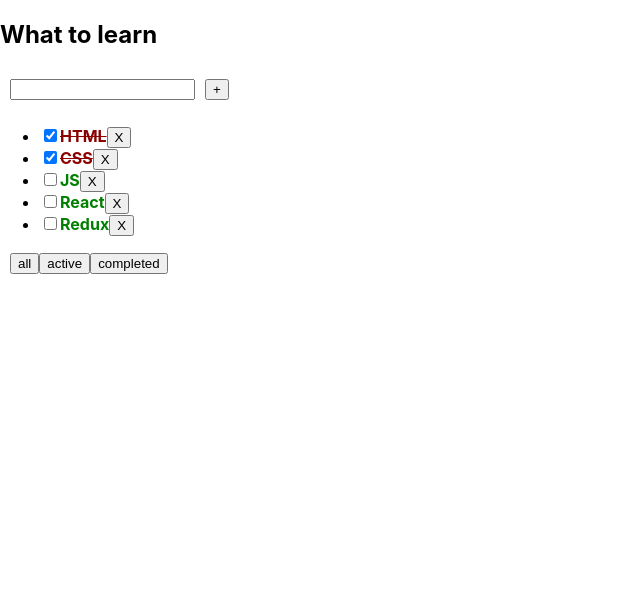
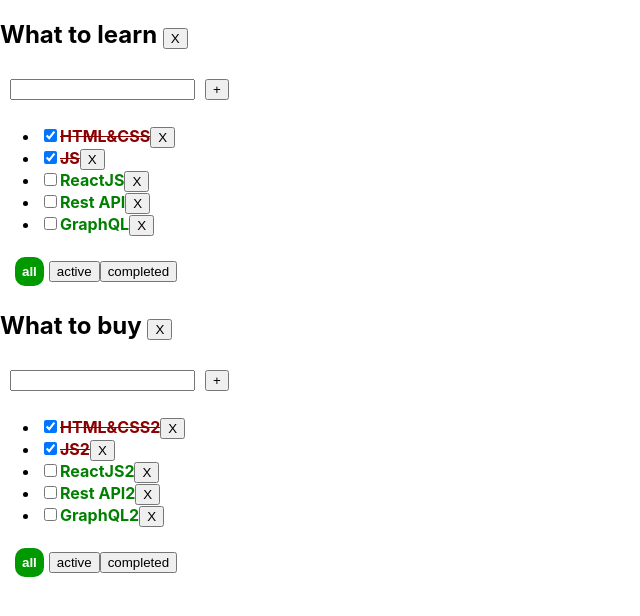
Before and after one commit to remezmax1992g/it-incubator-todolist, a React (Create React App) app: page / in a window 1280 px wide. Shown: the top 616 px of the page, without its empty margins (0-640 px from the left). Built offline with nearby package versions, Linux system fonts and the light colour scheme.

Commit message:
Updated todolist after 5th week

```diff
--- a/src/App.css
+++ b/src/App.css
@@ -1,6 +1,7 @@
 .App {
-    padding: 30px;
-    display: flex;
+    padding: 40px;
+    margin: 20px;
+    display: grid;
 }
 
 .App > div {
--- a/src/App.tsx
+++ b/src/App.tsx
@@ -4,6 +4,13 @@
 import './App.css';
 
 export type FilteredValuesType = "all" | "active" | "completed";
+
+type todolistsType = {
+    id: string,
+    title: string,
+    filter: FilteredValuesType
+}
+
 
 function App() {
     //data
@@ -14,50 +21,84 @@
         {id: v1(), title: "JS", isDone: false},
         {id: v1(), title: "React", isDone: false},
         {id: v1(), title: "Redux", isDone: false},
+    ];
+    let todolistID1=v1();
+    let todolistID2=v1();
+    //state
+    let [tasks, setTasks] = useState({
+        [todolistID1]:[
+            {id: v1(), title: "HTML&CSS", isDone: true},
+            {id: v1(), title: "JS", isDone: true},
+            {id: v1(), title: "ReactJS", isDone: false},
+            {id: v1(), title: "Rest API", isDone: false},
+            {id: v1(), title: "GraphQL", isDone: false},
+        ],
+        [todolistID2]:[
+            {id: v1(), title: "HTML&CSS2", isDone: true},
+            {id: v1(), title: "JS2", isDone: true},
+            {id: v1(), title: "ReactJS2", isDone: false},
+            {id: v1(), title: "Rest API2", isDone: false},
+            {id: v1(), title: "GraphQL2", isDone: false},
         ]
-
-    //state
-    const [filter, setFilter] = useState<FilteredValuesType>()
-    const [tasks, setTasks] = useState<Array<TaskType>>(task_1)
+    });
+    let [todolists, setTodolists] = useState<Array<todolistsType>>([
+        {id: todolistID1, title: 'What to learn', filter: 'all'},
+        {id: todolistID2, title: 'What to buy', filter: 'all'},
+    ])
 
     //function
-    const changeFilter = (filter: FilteredValuesType) => {
-        setFilter(filter)
+    const changeFilter = (todolistID: string, filter: FilteredValuesType) => {
+            setTodolists(todolists.map(tl => tl.id === todolistID ? {...tl, filter: filter} : tl))
     }
-    const removeTask = (taskID:string) => {
-       setTasks(tasks.filter(t => t.id !== taskID))
+    const removeTask = (todolistID: string, taskID: string) => {
+        setTasks({...tasks, [todolistID]: tasks[todolistID].filter(t => t.id !== taskID)})
+       // setTasks(tasks.filter(t => t.id !== taskID))
     }
-    const addTask = (titleInput:string) => {
-        setTasks([...tasks, {id: v1(), title: titleInput, isDone: false}])
+    const addTask = (todolistID: string, titleInput: string) => {
+        let newTask = {id: v1(), title: titleInput, isDone: false};
+        setTasks({...tasks, [todolistID]: [newTask, ...tasks[todolistID]]})
+        //setTasks([...tasks, {id: v1(), title: titleInput, isDone: false}])
     }
-    const changeStatusCheckbox = (taskID: string, isDone:boolean) => {
-        setTasks(tasks.map(t => t.id === taskID ? {...t, isDone: !t.isDone} : t))
+    const changeStatusCheckbox = (todolistID: string, taskID: string, isDone: boolean) => {
+        setTasks({...tasks, [todolistID]: tasks[todolistID].map(tl => tl.id === taskID ? {...tl, isDone: isDone} : tl)})
+        //setTasks(tasks.map(t => t.id === taskID ? {...t, isDone: isDone} : t))
     }
-    //filter
-    let tasksAfterFiltering
-    switch (filter) {
-        case "active":
-            tasksAfterFiltering = tasks.filter(t => t.isDone === false)
-            break
-        case "completed":
-            tasksAfterFiltering = tasks.filter(t => t.isDone === true)
-            break
-        default:
-            tasksAfterFiltering = tasks
+    const removeTodolist = (todolistID: string) => {
+        setTodolists(todolists.filter(tl => tl.id !== todolistID))
+        delete tasks[todolistID]
+        console.log(tasks)
     }
-
     //UI
     return (
         <div>
-            <ToDoList title={title_1}
+            {todolists.map((tl) => {
+                //filtering
+                let tasksAfterFiltering: Array<TaskType>;
+                switch (tl.filter) {
+                    case "active":
+                        tasksAfterFiltering = tasks[tl.id].filter(t => t.isDone === false)
+                        break
+                    case "completed":
+                        tasksAfterFiltering = tasks[tl.id].filter(t => t.isDone === true)
+                        break
+                    default:
+                        tasksAfterFiltering = tasks[tl.id]
+                }
+                return <ToDoList
+                    key={tl.id}
+                    todolistID={tl.id}
+                    title={tl.title}
                     tasks={tasksAfterFiltering}
-                      filter={filter}
+                    filter={tl.filter}
 
                     changeFilter={changeFilter}
                     removeTask={removeTask}
                     addTask={addTask}
                     changeStatusCheckBox={changeStatusCheckbox}
+                    removeTodolist={removeTodolist}
                 />
+            })}
+
         </div>
     )
 }
--- a/src/ToDoList.tsx
+++ b/src/ToDoList.tsx
@@ -11,14 +11,16 @@
 
 type ToDoListPropsType = {
     //value
+    todolistID: string
     title: string
     tasks: Array<TaskType>
     filter: FilteredValuesType | undefined
     //function
-    changeFilter: (filter: FilteredValuesType) => void
-    removeTask: (TaskID: string) => void
-    addTask: (titleInput: string) => void
-    changeStatusCheckBox: (taskID: string, isDone: boolean) => void
+    changeFilter: (todolistID: string, filter: FilteredValuesType) => void
+    removeTask: (todolistID: string, taskID: string) => void
+    addTask: (todolistID: string, titleInput: string) => void
+    changeStatusCheckBox: (todolistID: string, taskID: string, isDone: boolean) => void
+    removeTodolist: (todolistID: string) => void
 }
 
 const ToDoList = (props: ToDoListPropsType) => {
@@ -27,37 +29,43 @@
     const [error, setError] = useState<boolean>(false)
     //function
     const onClickAddTask = () => {
-        props.addTask(title)
+        if(title){
+        props.addTask(props.todolistID, title)
+        error && setError(false)}
+        else {
+            setError(true)
+        }
         setTitle("")
     }
-    const getChangeFilterHandler = (filter: FilteredValuesType) => {
-        return props.changeFilter(filter)
+    const getChangeFilterHandler = (todolistID: string, filter: FilteredValuesType) => {
+        return props.changeFilter(todolistID, filter)}
+    const removeTask = (todolistID: string, taskID: string) => {
+        props.removeTask(todolistID, taskID)
     }
-    const removeTask = (taskID: string) => {
-        props.removeTask(taskID)
+    const removeTodolist = () => {
+        props.removeTodolist(props.todolistID)
     }
     //data
     const taskListItem = props.tasks.length ? props.tasks.map((t, index) => {
         const changeStatusCheckbox = (event: ChangeEvent<HTMLInputElement>) => {
-            props.changeStatusCheckBox(t.id, event.currentTarget.checked)
+            props.changeStatusCheckBox(props.todolistID, t.id, event.currentTarget.checked)
         }
         return (<li key={index}><input type={"checkbox"}
                                        checked={t.isDone}
                                        onChange={changeStatusCheckbox}/>
             <span className={t.isDone ? "isDone" : "isActive"}>{t.title}</span>
-            <Button nameButton={"X"} callBackOnClick={() => removeTask(t.id)} className={"buttonRemove"}/></li>)
+            <Button nameButton={"X"} callBackOnClick={() => removeTask(props.todolistID, t.id)} className={"buttonRemove"}/></li>)
     }) : <span>Your task's list is empty</span>
     //interface
     return (
         <div>
-            <h2>{props.title}</h2>
+            <h2>{props.title} <Button nameButton={"X"} callBackOnClick={removeTodolist} className={"buttonRemoveTodolist"}/></h2>
+
             <div>
                 <Input className={"inputName"}
                        title={title}
-                       error={error}
                        callBackAddTitle={onClickAddTask}
-                       setTitle={setTitle}
-                       setError={setError}/>
+                       setTitle={setTitle}/>
                 <Button nameButton={"+"}
                         callBackOnClick={onClickAddTask}
                         className={"buttonInputName"}/>
@@ -65,11 +73,11 @@
                 <ul className={"taskListItem"}>{taskListItem}</ul>
             </div>
             <div className={"filterButton"}>
-                <Button nameButton={"all"} callBackOnClick={() => getChangeFilterHandler("all")}
+                <Button nameButton={"all"} callBackOnClick={() => getChangeFilterHandler(props.todolistID,"all")}
                         className={props.filter === "all" ? "active" : ""}/>
-                <Button nameButton={"active"} callBackOnClick={() => getChangeFilterHandler("active")}
+                <Button nameButton={"active"} callBackOnClick={() => getChangeFilterHandler(props.todolistID, "active")}
                         className={props.filter === "active" ? "active" : ""}/>
-                <Button nameButton={"completed"} callBackOnClick={() => getChangeFilterHandler("completed")}
+                <Button nameButton={"completed"} callBackOnClick={() => getChangeFilterHandler(props.todolistID, "completed")}
                         className={props.filter === "completed" ? "active" : ""}/>
             </div>
         </div>
--- a/src/components/Input.tsx
+++ b/src/components/Input.tsx
@@ -4,10 +4,8 @@
     //value
     className: string
     title: string
-    error: boolean
     //function
     callBackAddTitle: () => void
-    setError: (error: boolean) => void
     setTitle: (title: string) => void
 
 
@@ -17,13 +15,7 @@
     //function
     const onChangeInputTitle = (event: ChangeEvent<HTMLInputElement>) => {
         let currentTitle = event.currentTarget.value.trim()
-        if (currentTitle) {
             props.setTitle(currentTitle)
-            props.error && props.setError(false)
-        } else {
-            props.setError(true)
-            props.title && props.setTitle("")
-        }
         }
         const onKeyboardAddTask = (event: KeyboardEvent<HTMLInputElement>) => {
             if (event.key === "Enter" && event.ctrlKey === true) {
```
Lines whose indentation alone changed are shown as unchanged.
